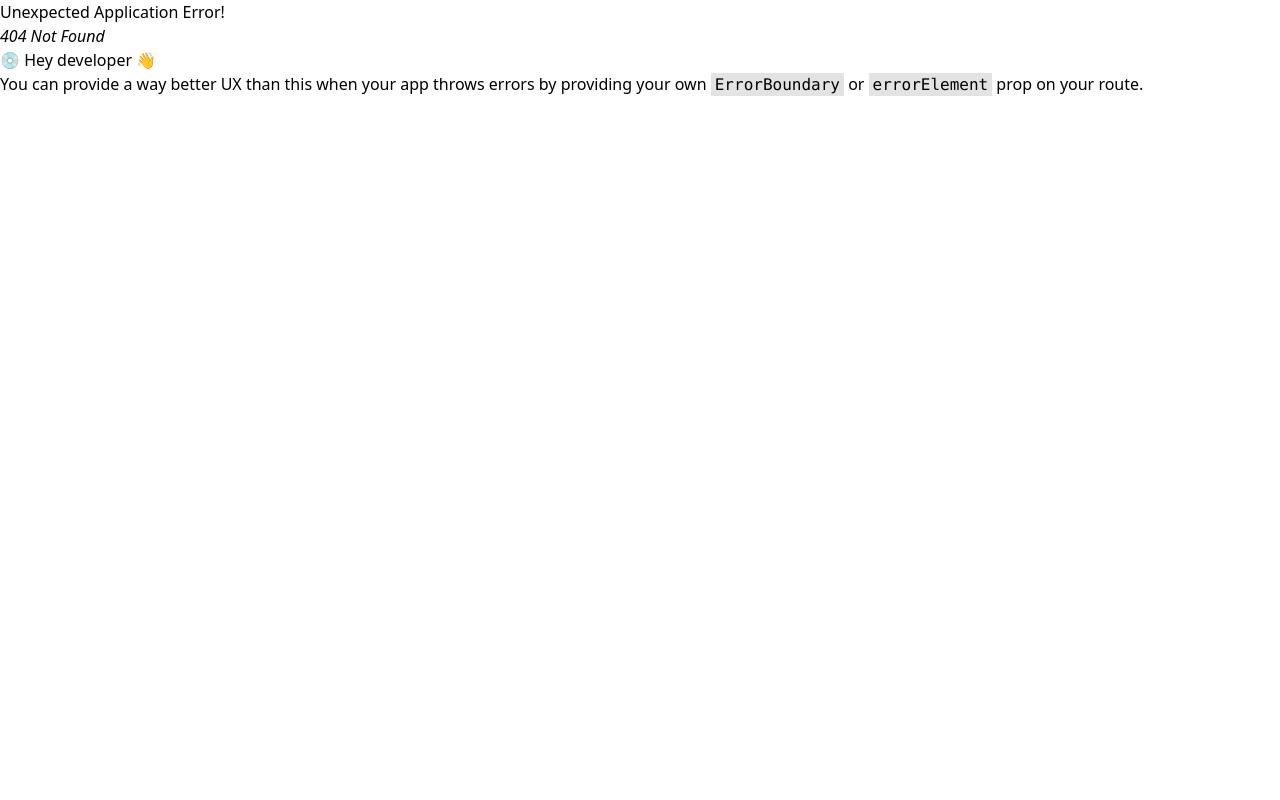
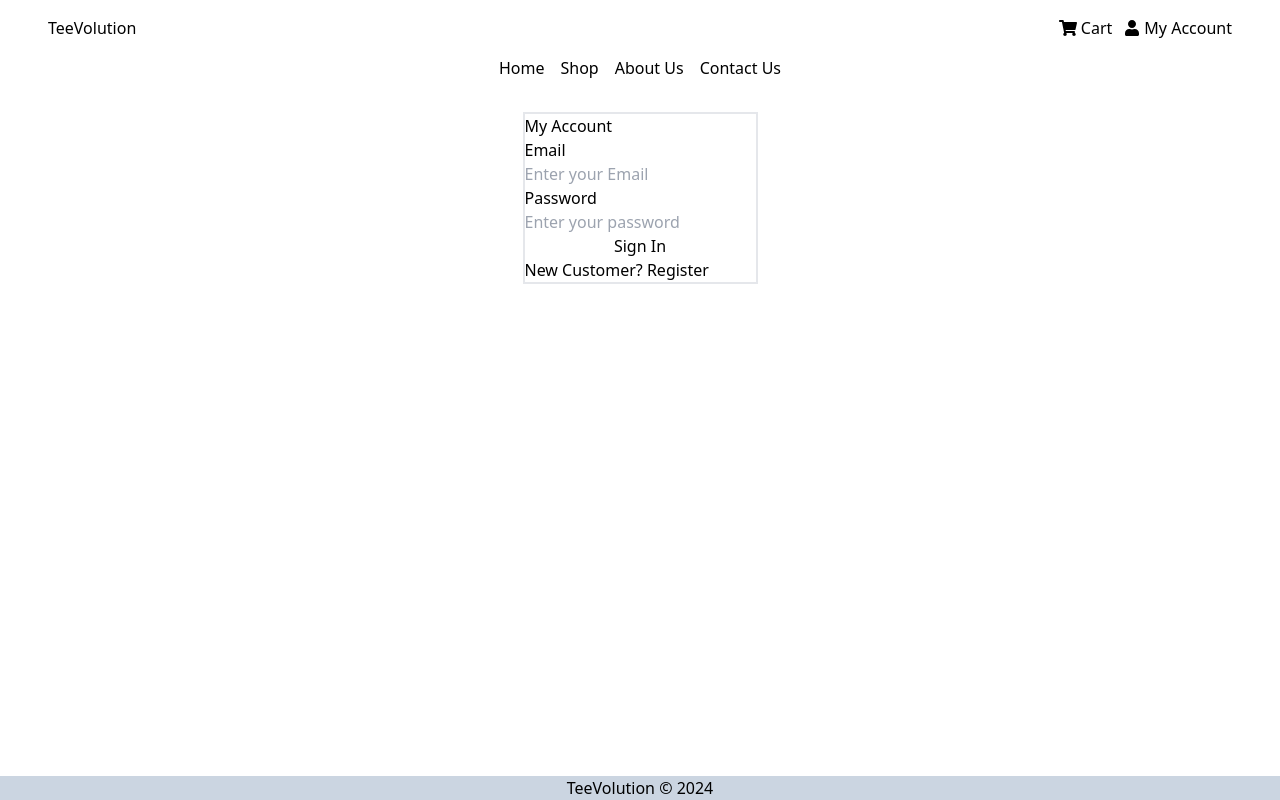
Before and after one commit to Amanthukral12/Teevolution, a React (Vite) app in the folder frontend/: page /login in a window 1280 px wide. Before the commit this address had no page. Built offline with nearby package versions, Linux system fonts and the light colour scheme.

Commit message:
Adding login screen layout and user slice and login reducer function

```diff
--- a/frontend/package.json
+++ b/frontend/package.json
@@ -16,7 +16,8 @@
     "react-dom": "^18.2.0",
     "react-icons": "^5.0.1",
     "react-redux": "^9.1.0",
-    "react-router-dom": "^6.21.3"
+    "react-router-dom": "^6.21.3",
+    "react-toastify": "^10.0.4"
   },
   "devDependencies": {
     "@types/react": "^18.2.43",
--- /dev/null
+++ b/frontend/src/components/FormContainer.jsx
@@ -0,0 +1,18 @@
+import React from "react";
+import propTypes from "prop-types";
+
+const FormContainer = ({ children }) => {
+  return (
+    <div className="mt-4 ">
+      <div className="flex justify-center">
+        <div className="flex flex-col border-2 border-black-2">{children}</div>
+      </div>
+    </div>
+  );
+};
+
+FormContainer.propTypes = {
+  children: propTypes.node,
+};
+
+export default FormContainer;
--- a/frontend/src/components/Navbar.jsx
+++ b/frontend/src/components/Navbar.jsx
@@ -20,9 +20,9 @@ const Headers = () => {
               </div>
             )}
           </Link>
-          <span className="flex items-center">
+          <Link to="/login" className="flex items-center">
             <FaUser className="text-md mr-1" /> <p>My Account</p>
-          </span>
+          </Link>
         </div>
       </div>
       <div className="flex justify-center pt-2">
--- a/frontend/src/constants.js
+++ b/frontend/src/constants.js
@@ -1,6 +1,6 @@
 export const BASE_URL =
   import.meta.env.NODE_ENV === "development" ? "http://localhost:5000" : "";
 export const PRODUCTS_URL = "/api/products";
-export const USERSS_URL = "/api/users";
+export const USERS_URL = "/api/users";
 export const ORDERS_URL = "/api/orders";
 export const PAYPAL_URL = "/api/config/paypal";
--- a/frontend/src/main.jsx
+++ b/frontend/src/main.jsx
@@ -15,6 +15,7 @@ import Home from "./pages/Home.jsx";
 import ProductDetail from "./pages/ProductDetail.jsx";
 import store from "./store.js";
 import Cart from "./pages/Cart.jsx";
+import Login from "./pages/Login.jsx";
 
 const router = createBrowserRouter(
   createRoutesFromElements(
@@ -22,6 +23,7 @@ const router = createBrowserRouter(
       <Route index={true} path="/" element={<Home />} />
       <Route path="/product/:id" element={<ProductDetail />} />
       <Route path="/cart" element={<Cart />} />
+      <Route path="/login" element={<Login />} />
     </Route>
   )
 );
--- /dev/null
+++ b/frontend/src/pages/Login.jsx
@@ -0,0 +1,46 @@
+import { useState } from "react";
+import propTypes from "prop-types";
+import FormContainer from "../components/FormContainer";
+import { Link } from "react-router-dom";
+
+const Login = (props) => {
+  const [email, setEmail] = useState("");
+  const [password, setPassword] = useState("");
+  const submitHandler = (e) => {
+    e.preventDefault();
+    console.log("submit");
+  };
+  return (
+    <FormContainer>
+      <h1>My Account</h1>
+      <form onSubmit={submitHandler} className="flex flex-col">
+        <label htmlFor="email">Email</label>
+        <input
+          type="email"
+          name="email"
+          value={email}
+          placeholder="Enter your Email"
+          onChange={(e) => setEmail(e.target.value)}
+        />
+        <label htmlFor="password">Password</label>
+        <input
+          type="password"
+          name="password"
+          value={password}
+          placeholder="Enter your password"
+          onChange={(e) => setPassword(e.target.value)}
+        />
+        <button type="submit">Sign In</button>
+        <div>
+          <p>
+            New Customer? <Link to="/register">Register</Link>
+          </p>
+        </div>
+      </form>
+    </FormContainer>
+  );
+};
+
+Login.propTypes = {};
+
+export default Login;
--- /dev/null
+++ b/frontend/src/slices/userApiSlice.js
@@ -0,0 +1,16 @@
+import { USERS_URL } from "../constants";
+import { apiSlice } from "./apiSlice";
+
+export const userApiSlice = apiSlice.injectEndpoints({
+  endpoints: (builder) => ({
+    login: builder.mutation({
+      query: (data) => ({
+        url: `${USERS_URL} / login`,
+        method: "POST",
+        body: data,
+      }),
+    }),
+  }),
+});
+
+export const { useLoginMutation } = userApiSlice;
```
Also changed, not shown: 1 other file (tests, documents, lock files or other folders).
